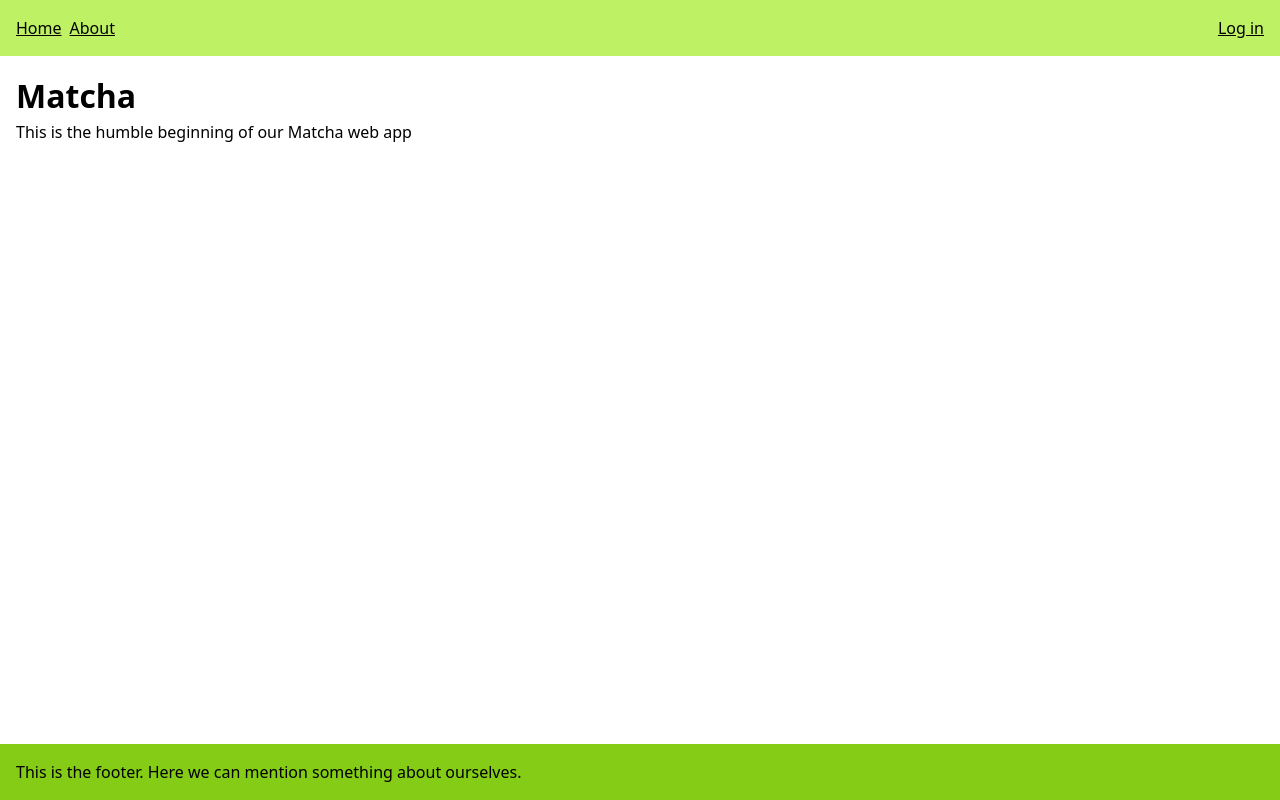
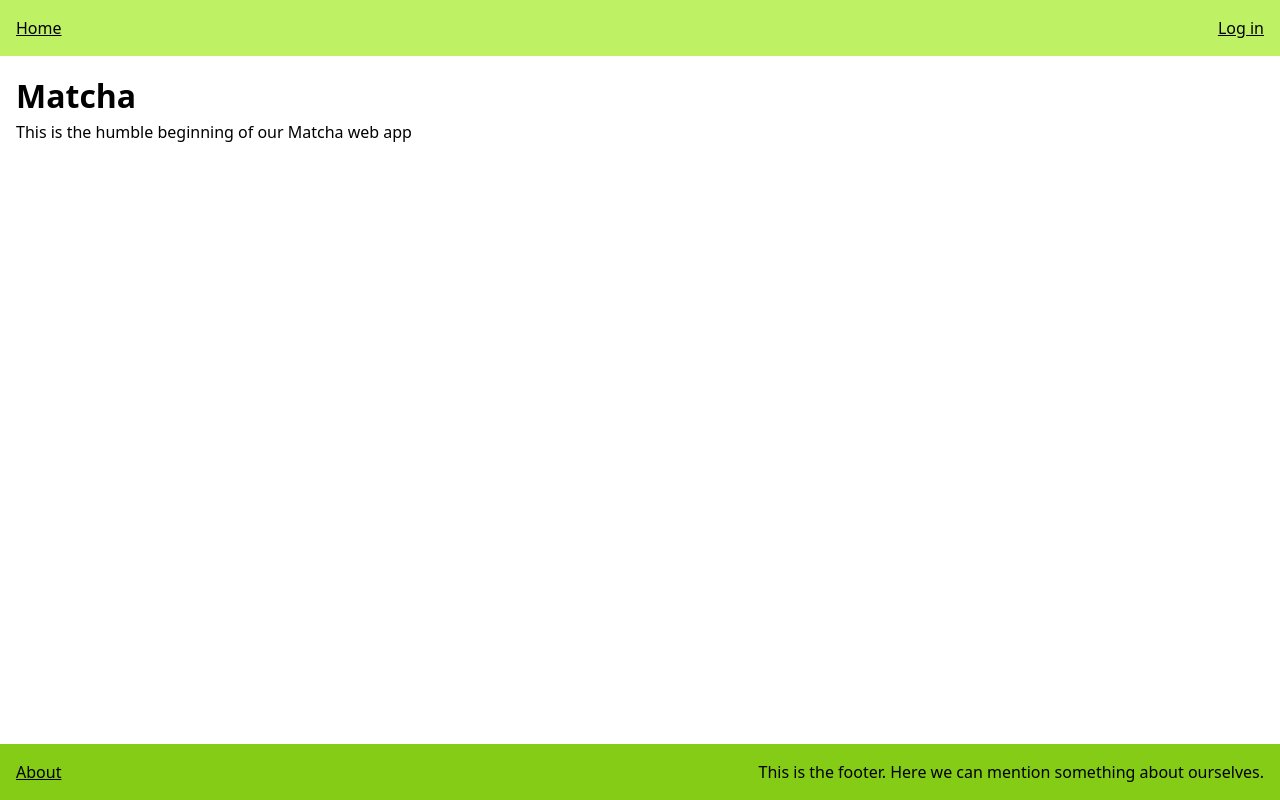
Before and after one commit to tentaclepurple/42_matcha, a SvelteKit app in the folder front/: page / in a window 1280 px wide. Built offline with nearby package versions, Linux system fonts and the light colour scheme.

Commit message:
Move About link to Footer

```diff
--- a/front/src/routes/+layout.svelte
+++ b/front/src/routes/+layout.svelte
@@ -8,7 +8,6 @@
 		<header class="flex w-full max-w-screen-2xl items-baseline justify-between">
 			<nav class="flex items-baseline justify-center gap-2">
 				<a href="/">Home</a>
-				<a href="/about">About</a>
 			</nav>
 
 			<div>
@@ -23,7 +22,12 @@
 		</main>
 	</div>
 
-	<div class="bg-lime-500 p-4 flex justify-center items-center">
-		<footer class="w-full max-w-screen-2xl">This is the footer. Here we can mention something about ourselves.</footer>
+	<div class="flex items-center justify-center bg-lime-500 p-4">
+		<footer class="w-full max-w-screen-2xl">
+			<nav class="flex items-baseline justify-between gap-2">
+				<a href="/about">About</a>
+				This is the footer. Here we can mention something about ourselves.
+			</nav>
+		</footer>
 	</div>
 </div>
```
